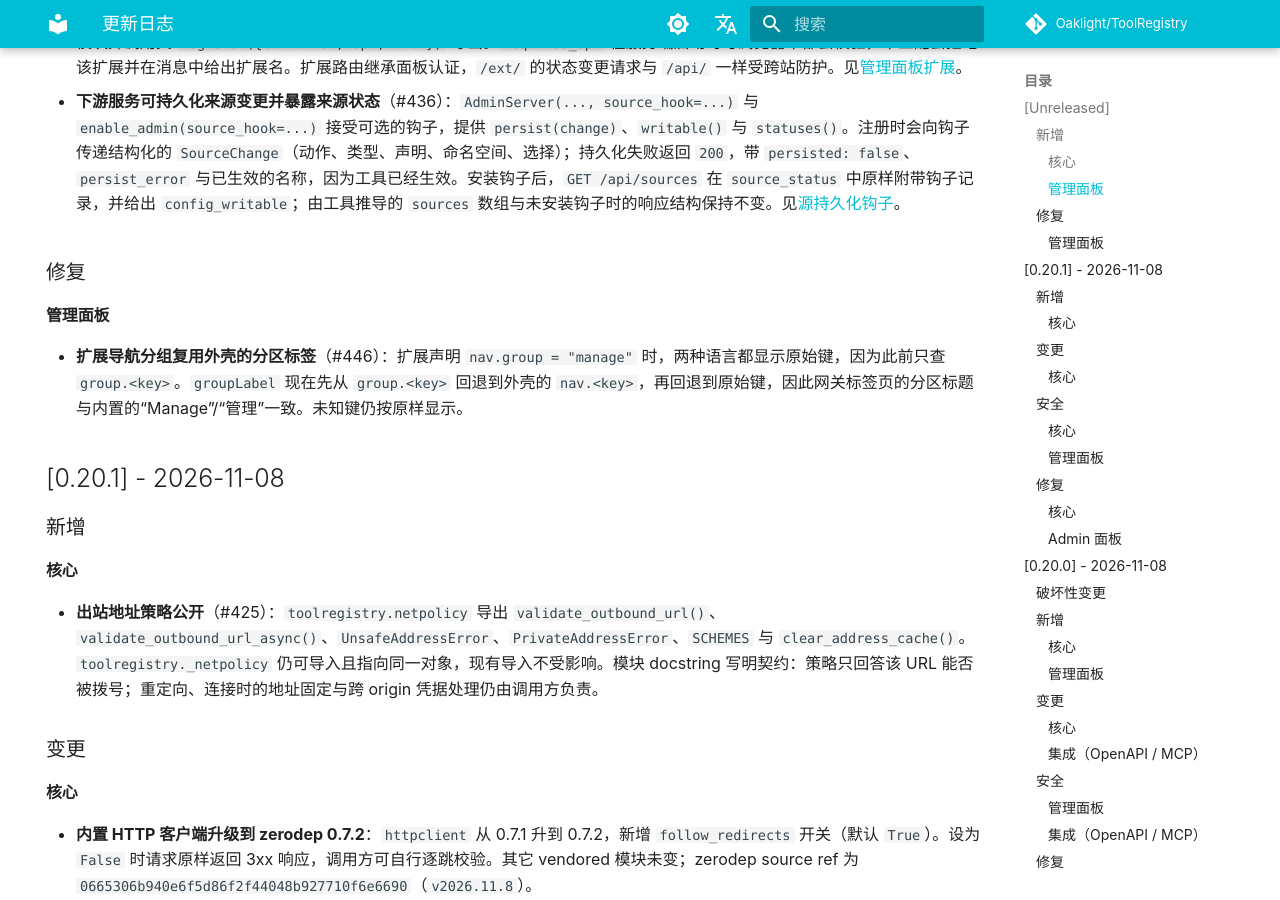
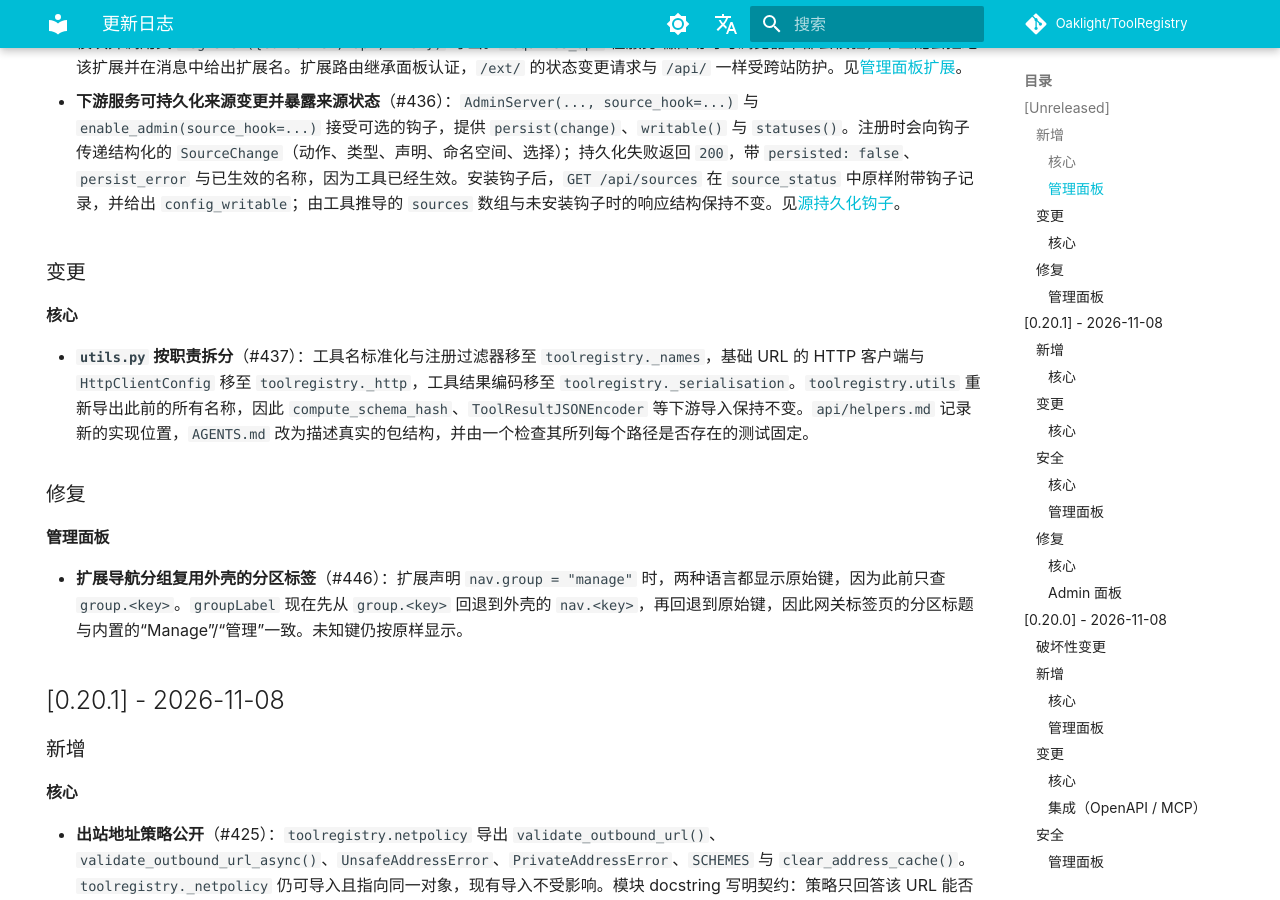
Before and after one commit to Oaklight/ToolRegistry, an MkDocs documentation site: the page built from docs/changelog.md, in a window 1280 px wide and 900 px high, scrolled down 714 px. Built offline with MkDocs 1.6.1 and Material for MkDocs 9.7.7, drawn with Linux system fonts in a browser that asks for light colours; some web fonts are replaced; comment, search, counter and statistics services are not loaded.

```diff
--- a/docs/changelog.md
+++ b/docs/changelog.md
@@ -27,6 +27,12 @@ hide:
 - **管理面板扩展（契约 v1）**（#435）：`AdminServer(..., extensions=[...])` 可挂载运维方安装的扩展。每个扩展声明 `name`、`title` 与 `requires_api`，通过 `AdminContext`（`get`、`post`、`put`、`patch`、`delete`）在 `/ext/<name>` 下注册路由；若需标签页，再声明 `nav` 与 `assets`、`entry`（可选 `styles` 与 `icon`）。没有 `nav` 的扩展是纯 API 扩展，无需资源目录。`GET /api/extensions` 提供清单；扩展资源经现有的后缀白名单与路径穿越防护从 `/assets/ext/<name>/` 提供；页面外壳导入入口模块并调用其 `register({container, api, i18n})` 导出。`requires_api` 在服务端启动时与浏览器中都会校验，不匹配会拒绝该扩展并在消息中给出扩展名。扩展路由继承面板认证，`/ext/` 的状态变更请求与 `/api/` 一样受跨站防护。见[管理面板扩展](admin/extensions.md)。
 
 - **下游服务可持久化来源变更并暴露来源状态**（#436）：`AdminServer(..., source_hook=...)` 与 `enable_admin(source_hook=...)` 接受可选的钩子，提供 `persist(change)`、`writable()` 与 `statuses()`。注册时会向钩子传递结构化的 `SourceChange`（动作、类型、声明、命名空间、选择）；持久化失败返回 `200`，带 `persisted: false`、`persist_error` 与已生效的名称，因为工具已经生效。安装钩子后，`GET /api/sources` 在 `source_status` 中原样附带钩子记录，并给出 `config_writable`；由工具推导的 `sources` 数组与未安装钩子时的响应结构保持不变。见[源持久化钩子](admin/source-hooks.md)。
+
+### 变更
+
+#### 核心
+
+- **`utils.py` 按职责拆分**（#437）：工具名标准化与注册过滤器移至 `toolregistry._names`，基础 URL 的 HTTP 客户端与 `HttpClientConfig` 移至 `toolregistry._http`，工具结果编码移至 `toolregistry._serialisation`。`toolregistry.utils` 重新导出此前的所有名称，因此 `compute_schema_hash`、`ToolResultJSONEncoder` 等下游导入保持不变。`api/helpers.md` 记录新的实现位置，`AGENTS.md` 改为描述真实的包结构，并由一个检查其所列每个路径是否存在的测试固定。
 
 ### 修复
 
```
Also changed, not shown: docs/api/helpers.md (+1 -1 lines).
